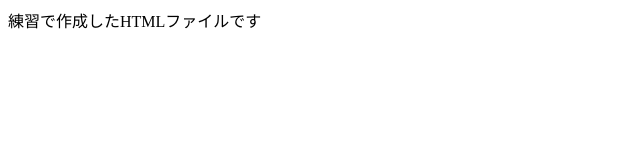
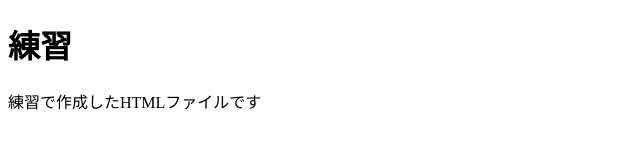
Before and after one commit to v24e3003/tokuron, a plain HTML site: page index.html in a window 1280 px wide. Shown: the whole page, without its empty margins (0-640 px from the left). Drawn offline with Linux system fonts and the light colour scheme.

Commit message:
Web公開のための修正

```diff
--- a/index.html
+++ b/index.html
@@ -4,6 +4,7 @@
         <meta charset="utf-8">
     </head>
     <body>
-        練習で作成したHTMLファイルです
+        <h1>練習</h1>
+        <p>練習で作成したHTMLファイルです</p>
     </body>
 </html>
```
